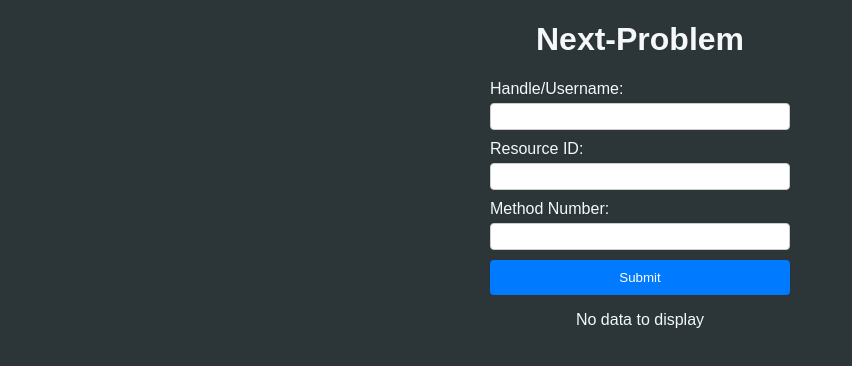
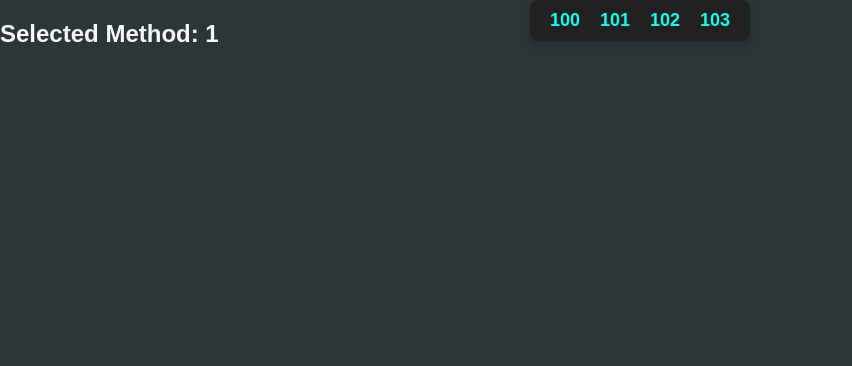
Before and after one commit to ABarpanda/Next-Problem, a React (Vite) app: page /1 in a window 1280 px wide. Shown: the top 366 px of the page, without its empty margins (0-852 px from the left). Built offline with nearby package versions, Linux system fonts and the light colour scheme; the HTML template or start-up script is replaced by a standard one.

Commit message:
Navbar trial

```diff
--- a/package.json
+++ b/package.json
@@ -11,7 +11,8 @@
   },
   "dependencies": {
     "react": "^18.3.1",
-    "react-dom": "^18.3.1"
+    "react-dom": "^18.3.1",
+    "react-router-dom": "^7.1.1"
   },
   "devDependencies": {
     "@eslint/js": "^9.17.0",
--- a/src/App.jsx
+++ b/src/App.jsx
@@ -1,10 +1,13 @@
 import React, { useState } from "react";
+import { BrowserRouter as Router, Route, Routes } from "react-router-dom";
 import "./styles.css";
 import InputForm from "./components/InputForm";
 import QuestionList from "./components/QuestionList";
+import Navbar from "./components/Navbar";
+import MethodPage from "./components/MethodPage";
 
 const App = () => {
-  const [data, setData] = useState(null);
+  const [data, setData] = React.useState(null);
 
   const handleFormSubmit = async (inputData) => {
     console.clear();
@@ -36,12 +39,32 @@ const App = () => {
 
 
   return (
-    <div className="app-container">
-      <h1>Next-Problem</h1>
-      <InputForm onSubmit={handleFormSubmit} />
-      {data ? <QuestionList questions={data} /> : <p>No data to display</p>}
-    </div>
+    <Router>
+      <div>
+        <Navbar />
+        <Routes>
+          {/* Home route */}
+          <Route
+            path="/"
+            element={
+              <div className="app-container">
+                <h1>Next-Problem</h1>
+                <InputForm onSubmit={handleFormSubmit} />
+                {data ? <QuestionList questions={data} /> : <p>No data to display</p>}
+              </div>
+            }
+          />
+
+          {/* Method-specific routes */}
+          <Route
+            path="/:method"
+            element={<MethodPage />} // Component to handle method-specific pages
+          />
+        </Routes>
+      </div>
+    </Router>
   );
+
 };
 
 export default App;
--- /dev/null
+++ b/src/components/MethodPage.jsx
@@ -0,0 +1,15 @@
+import React from "react";
+import { useParams } from "react-router-dom";
+
+const MethodPage = () => {
+  const { method } = useParams();
+
+  return (
+    <div className="method-page">
+      <h2>Selected Method: {method}</h2>
+      {/* Add logic to handle the method-specific functionality */}
+    </div>
+  );
+};
+
+export default MethodPage;
--- /dev/null
+++ b/src/components/Navbar.jsx
@@ -0,0 +1,18 @@
+import React from "react";
+import { Link } from "react-router-dom";
+
+const Navbar = () => {
+  const methods = [100, 101, 102, 103];
+
+  return (
+    <div className="navbar">
+      {methods.map((method) => (
+        <Link key={method} to={`/${method}`} className="navbar-link">
+          {method}
+        </Link>
+      ))}
+    </div>
+  );
+};
+
+export default Navbar;
--- a/src/styles.css
+++ b/src/styles.css
@@ -4,6 +4,35 @@ body {
   font-family: Arial, sans-serif;
   color: #F5F7F8;
 }
+
+.navbar {
+  position: fixed;
+  top: 0;
+  left: 50%;
+  transform: translateX(-50%);
+  background-color: #212121;
+  color: #F5F7F8;
+  padding: 10px 20px;
+  border-radius: 8px;
+  box-shadow: 0px 4px 6px rgba(0, 0, 0, 0.2);
+  z-index: 1000;
+  text-align: center;
+  font-size: 18px;
+  display: flex;
+  gap: 20px; /* Spacing between links */
+}
+
+.navbar-link {
+  text-decoration: none;
+  color: #14FFEC;
+  font-weight: bold;
+  transition: color 0.3s ease;
+}
+
+.navbar-link:hover {
+  color: #12d9c7;
+}
+
 
 .app-container {
   font-family: Arial, sans-serif;
@@ -73,7 +102,6 @@ body {
   flex: 1; /* Adjust width to fill available space */
 }
 
-
 .question-item button {
   padding: 5px 10px;
   background-color: #1DB954;
```
Also changed, not shown: 1 other file (tests, documents, lock files or other folders).
